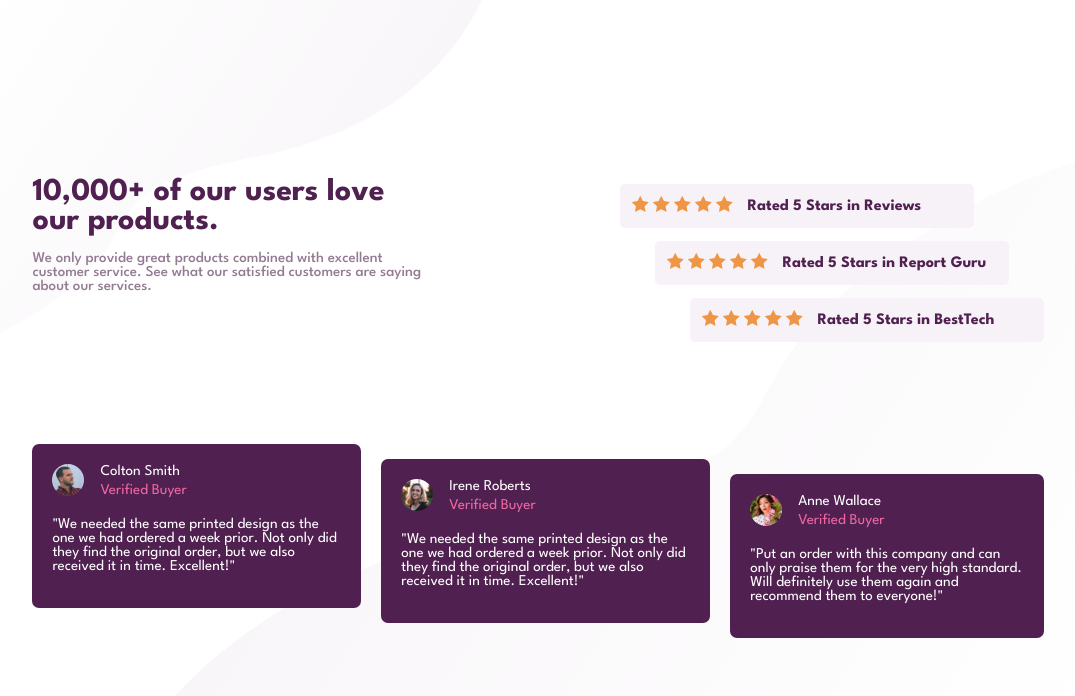
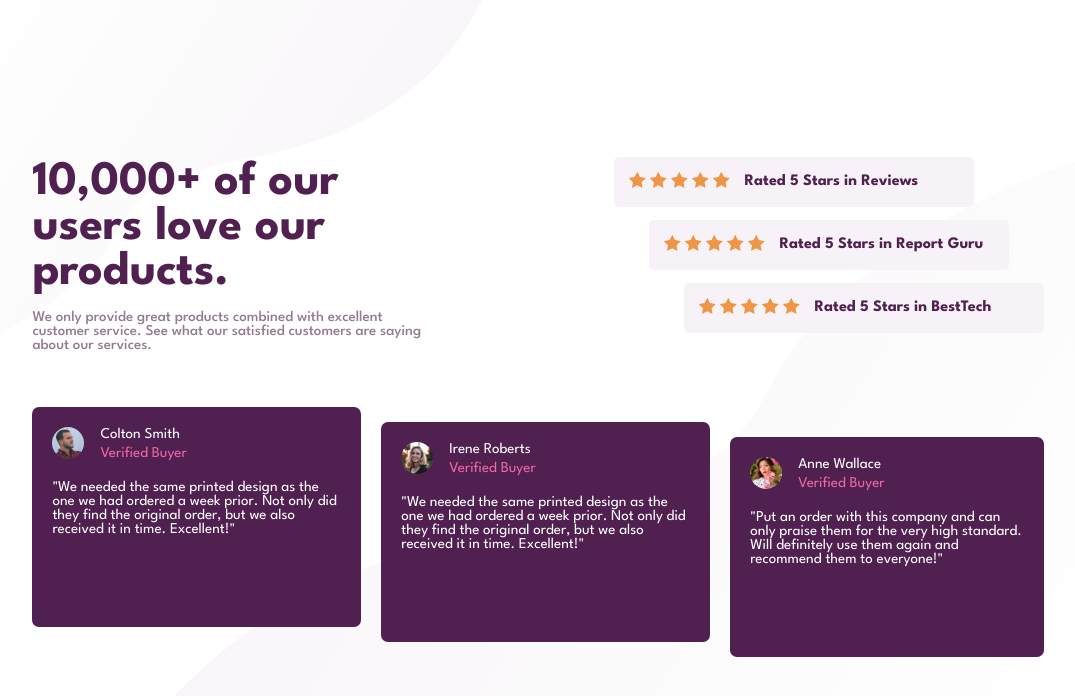
Before and after one commit to Nuel-MD/social-proof-page, a plain HTML site: page index.html in a window 1280 px wide. Shown: the whole page, without its empty margins (102-1177 px from the left). Drawn offline with Linux system fonts and the light colour scheme.

Commit message:
styles.css

```diff
--- a/styles.css
+++ b/styles.css
@@ -64,8 +64,8 @@ body{
 .rate{
     background-color: hsl(300, 24%, 96%);
     display: flex;
-    padding: 12px;
 
+    padding: 15px;
     border-radius: 5px;
     gap: 15px;
     max-width: 330px;
@@ -89,6 +89,7 @@ h1 {
     margin: 0px;
     color: hsl(300, 43%, 22%);
     font-weight: 700;
+    font-size: 3rem;
 }
 .relative0{
     margin-right: 70px;
@@ -105,6 +106,7 @@ h1 {
     font-size: 15px;
     font-weight: 400;
     max-height: 180px;
+    min-height: 180px;
 }
 
 img {
```
